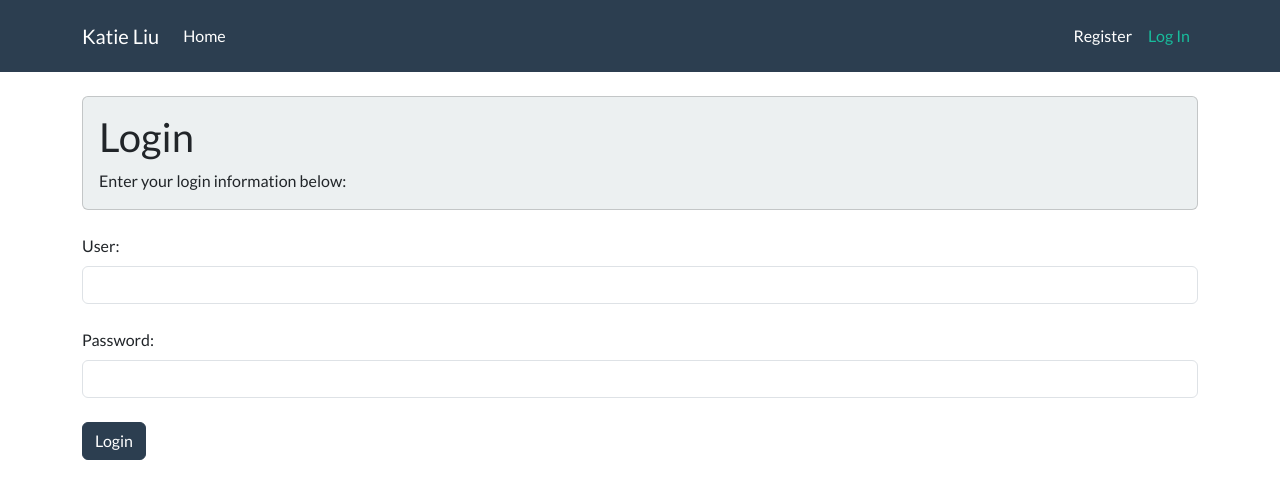
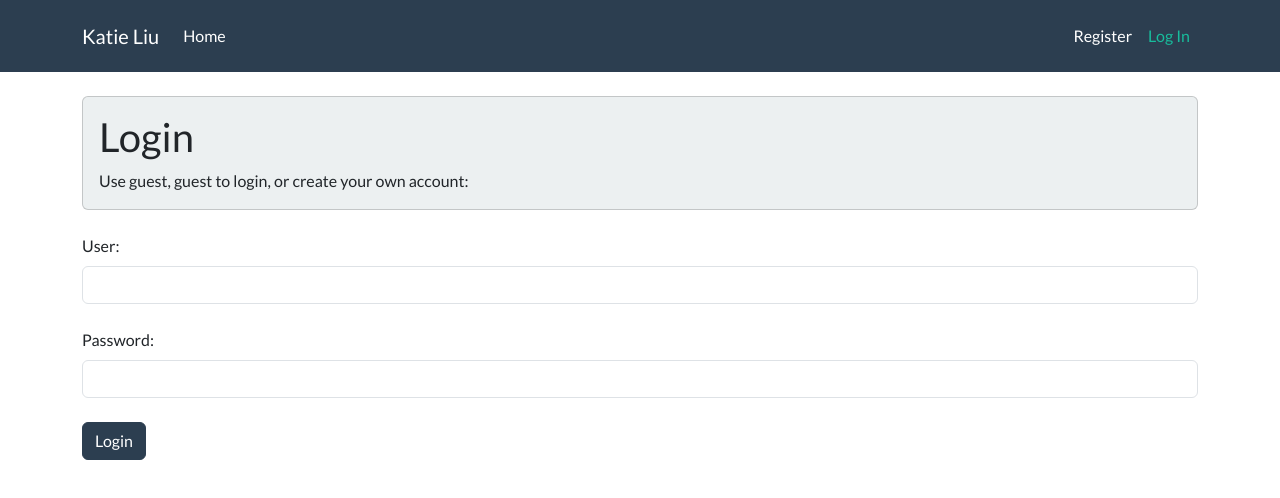
Before and after one commit to kliu57/museum-app, a Next.js app: page /login in a window 1280 px wide. Shown: the top 498 px of the page. Built offline with nearby package versions, Linux system fonts and the light colour scheme; no server answers.

Commit message:
Update login.js
Changed message to the user

```diff
--- a/pages/login.js
+++ b/pages/login.js
@@ -40,7 +40,7 @@ export default function Login(props) {
       <Card bg="light">
         <Card.Body>
           <h2>Login</h2>
-          Enter your login information below:
+          Use guest, guest to login, or create your own account:
         </Card.Body>
       </Card>
 
```
